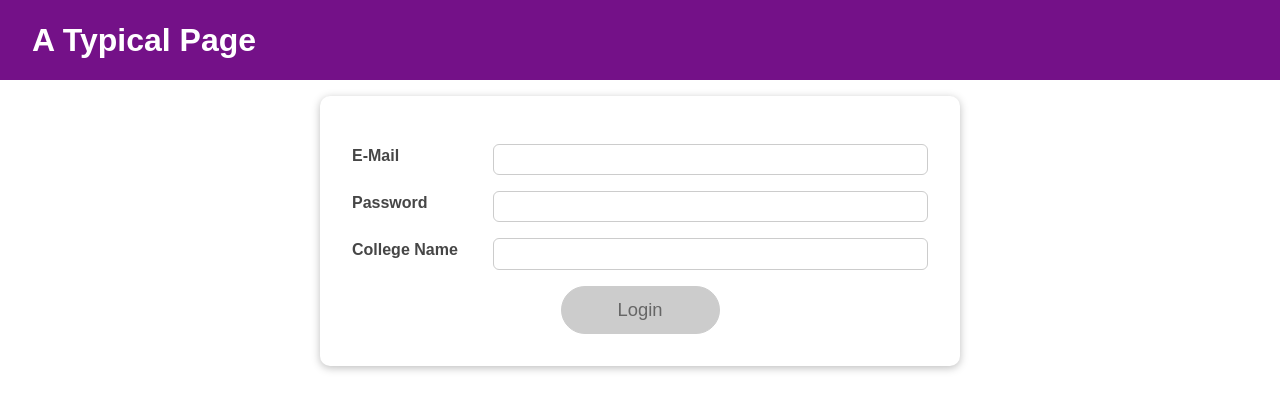
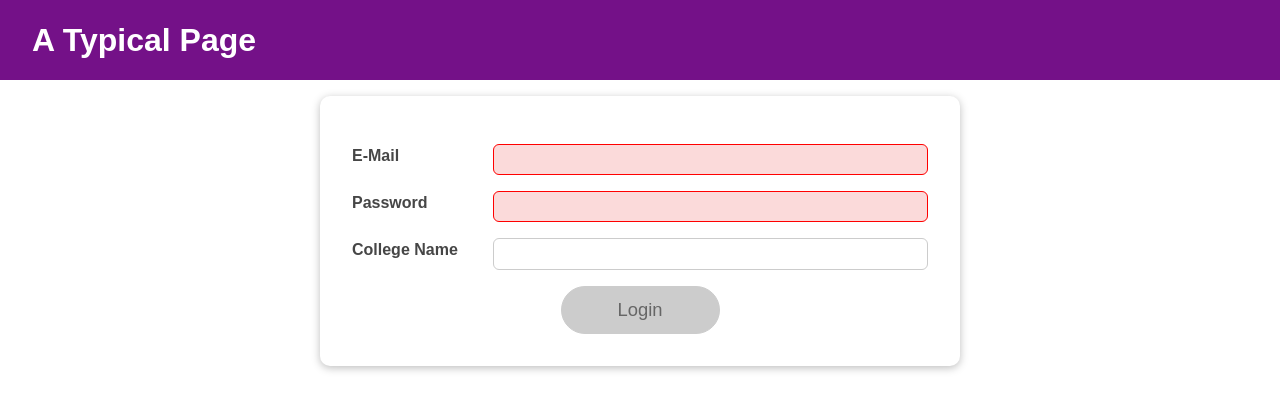
Before and after one commit to dkisan/reactpracticeprojecttwo, a React (Create React App) app: page / in a window 1280 px wide. Shown: the top 410 px of the page. Built offline with nearby package versions, Linux system fonts and the light colour scheme.

Commit message:
useReducer

```diff
--- a/src/components/Login/Login.js
+++ b/src/components/Login/Login.js
@@ -1,29 +1,72 @@
-import React, { useEffect, useState } from 'react';
+import React, { useEffect, useReducer, useState } from 'react';
 
 import Card from '../UI/Card/Card';
 import classes from './Login.module.css';
 import Button from '../UI/Button/Button';
 
+const emailReducer = (state, action) => {
+  if (action.type === 'Input_email') {
+    return { value: action.value, isvalid: action.value.includes('@') }
+  }
+  if (action.type === 'Input_blur') {
+    return { value: state.value, isvalid: state.value.includes('@') }
+  }
+  return {
+    value: '',
+    isvalid: false
+  }
+}
+
+const passwordReducer = (state, action) => {
+  if (action.type === 'Input_password') {
+    return { value: action.value, isvalid: action.value.trim().length > 6 }
+  }
+  if (action.type === 'Input_blur') {
+    return { value: state.value, isvalid: state.value.trim().length > 6 }
+  }
+  return {
+    value: '',
+    isvalid: false
+  }
+}
+
 const Login = (props) => {
-  const [enteredEmail, setEnteredEmail] = useState('');
-  const [emailIsValid, setEmailIsValid] = useState();
-  const [enteredPassword, setEnteredPassword] = useState('');
+  const [emailstate, dispatchemail] = useReducer(emailReducer, {
+    value: '',
+    isvalid: false
+  })
+
+  const [passwordstate, dispatchpassword] = useReducer(passwordReducer, {
+    value: '',
+    isvalid: false
+  })
+  // const [enteredEmail, setEnteredEmail] = useState('');
+  // const [emailIsValid, setEmailIsValid] = useState();
+  // const [enteredPassword, setEnteredPassword] = useState('');
+  // const [passwordIsValid, setPasswordIsValid] = useState();
   const [enteredColgname, setEnteredColgname] = useState('');
-  const [passwordIsValid, setPasswordIsValid] = useState();
   const [formIsValid, setFormIsValid] = useState(false);
 
   useEffect(() => {
     setFormIsValid(
-      enteredEmail.includes('@') && enteredPassword.trim().length > 6 && enteredColgname.trim().length > 0
+      emailstate.value.includes('@') && passwordstate.value.trim().length > 6 && enteredColgname.trim().length > 0
     );
-  }, [enteredEmail, enteredPassword, enteredColgname])
+  }, [emailstate, passwordstate, enteredColgname])
 
   const emailChangeHandler = (event) => {
-    setEnteredEmail(event.target.value);
+    dispatchemail({
+      type: 'Input_email',
+      value: event.target.value
+    })
+    // setEnteredEmail(event.target.value);
   };
 
   const passwordChangeHandler = (event) => {
-    setEnteredPassword(event.target.value);
+    dispatchpassword({
+      type: 'Input_password',
+      value: event.target.value
+    })
+    // setEnteredPassword(event.target.value);
   };
 
   const colgnameChangeHandler = (event) => {
@@ -31,43 +74,49 @@
   };
 
   const validateEmailHandler = () => {
-    setEmailIsValid(enteredEmail.includes('@'));
+    dispatchemail({
+      type: 'Input_blur'
+    })
+    // setEmailIsValid(enteredEmail.includes('@'));
   };
 
   const validatePasswordHandler = () => {
-    setPasswordIsValid(enteredPassword.trim().length > 6);
+    dispatchpassword({
+      type: 'Input_blur'
+    })
+    // setPasswordIsValid(enteredPassword.trim().length > 6);
   };
 
   const submitHandler = (event) => {
     event.preventDefault();
-    props.onLogin(enteredEmail, enteredPassword);
+    props.onLogin(emailstate.value, passwordstate.value);
   };
 
   return (
     <Card className={classes.login}>
       <form onSubmit={submitHandler}>
         <div
-          className={`${classes.control} ${emailIsValid === false ? classes.invalid : ''
+          className={`${classes.control} ${emailstate.isvalid === false ? classes.invalid : ''
             }`}
         >
           <label htmlFor="email">E-Mail</label>
           <input
             type="email"
             id="email"
-            value={enteredEmail}
+            value={emailstate.value}
             onChange={emailChangeHandler}
             onBlur={validateEmailHandler}
           />
         </div>
         <div
-          className={`${classes.control} ${passwordIsValid === false ? classes.invalid : ''
+          className={`${classes.control} ${passwordstate.isvalid === false ? classes.invalid : ''
             }`}
         >
           <label htmlFor="password">Password</label>
           <input
             type="password"
             id="password"
-            value={enteredPassword}
+            value={passwordstate.value}
             onChange={passwordChangeHandler}
             onBlur={validatePasswordHandler}
           />
```
